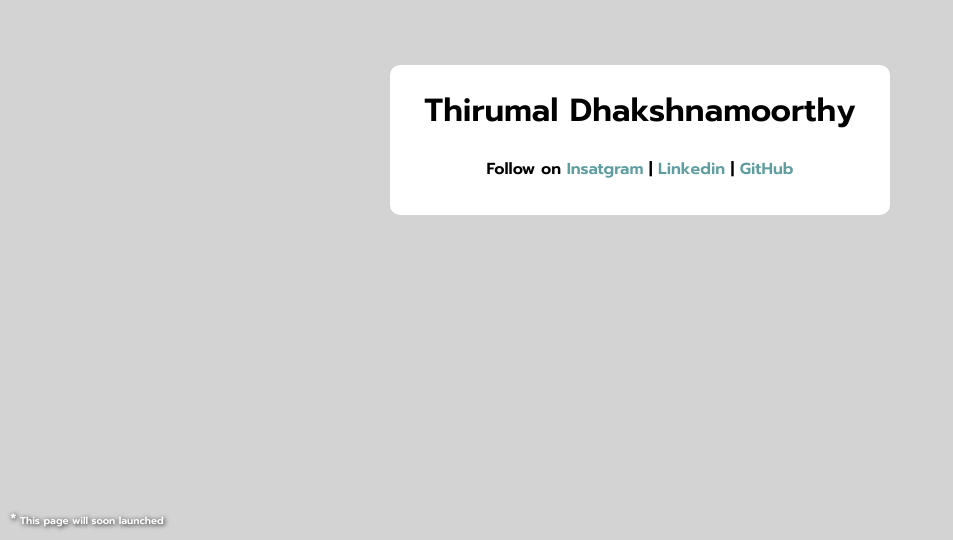
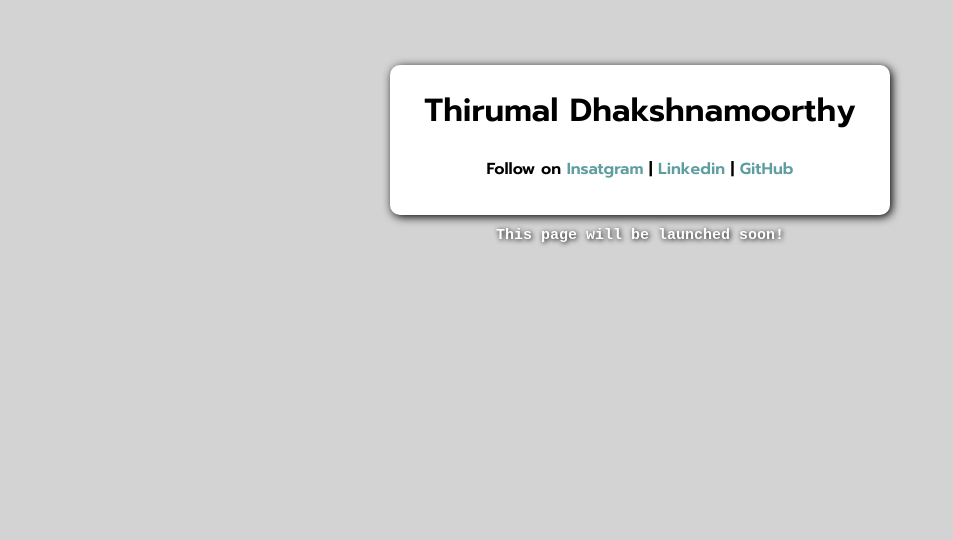
Before and after one commit to thirumaldhakshna/thirumaldhakshna.github.io, a plain HTML site: page index.html in a window 1280 px wide. Shown: the part 260-800 px from the top of the page, without its empty margins (0-953 px from the left). Drawn offline with Linux system fonts and the light colour scheme.

Commit message:
Add files via upload

```diff
--- a/index.html
+++ b/index.html
@@ -7,14 +7,12 @@
 	<title>Thirumal Dhakshna</title>
 </head>
 <body>
-		<div class="container">
+	<div class="container">
 		<div class="card">
 			<h1>Thirumal Dhakshnamoorthy</h1>
 			<p class="cont">Follow on <a href="https://www.instagram.com/thirumaldhakshna">Insatgram</a>&nbsp;|&nbsp;<a href="https://www.linkedin.com/in/thirumaldhakshna">Linkedin</a>&nbsp;|&nbsp;<a href="https://www.github.com/thirumaldhakshna">GitHub</a></p>
-
+			<p class="mess">This page will be launched soon!</p>
 		</div>
-
 	</div>
-	<span class="mess"><span style="font-size: 15px;">*</span>&nbsp;This page will soon launched</span>
 </body>
 </html>
--- a/style.css
+++ b/style.css
@@ -13,19 +13,23 @@ body{
 	width: 500px; height: 150px;
 	border-radius: 10px;
 	background-color: white;
+	box-shadow: 2px 2px 10px black;
+	z-index: -1;
 }
-h1, .cont{
+h1, .cont, .mess{
 	text-align: center;
+	z-index: 1;
 }
 .cont{
 	font-weight: lighter;
 }
 .mess{
-	position: fixed;
-	bottom: 10px; left: 10px;
-	font-size: 10px;
+	position: relative;
+	top: 30px;
+	font-size: 15px;
 	color: white; text-shadow: 1px 1px  5px black;
-
+	font-family: monospace;
+	font-weight: bolder;
 }
 a{
 	text-decoration: none;
@@ -35,3 +39,11 @@ a:hover{
 	cursor: pointer;
 	color: red;
 }
+
+@media only screen and (max-width: 600px){
+
+	.card{
+		width: 320px;
+		height: 180px;
+	}
+}
```
